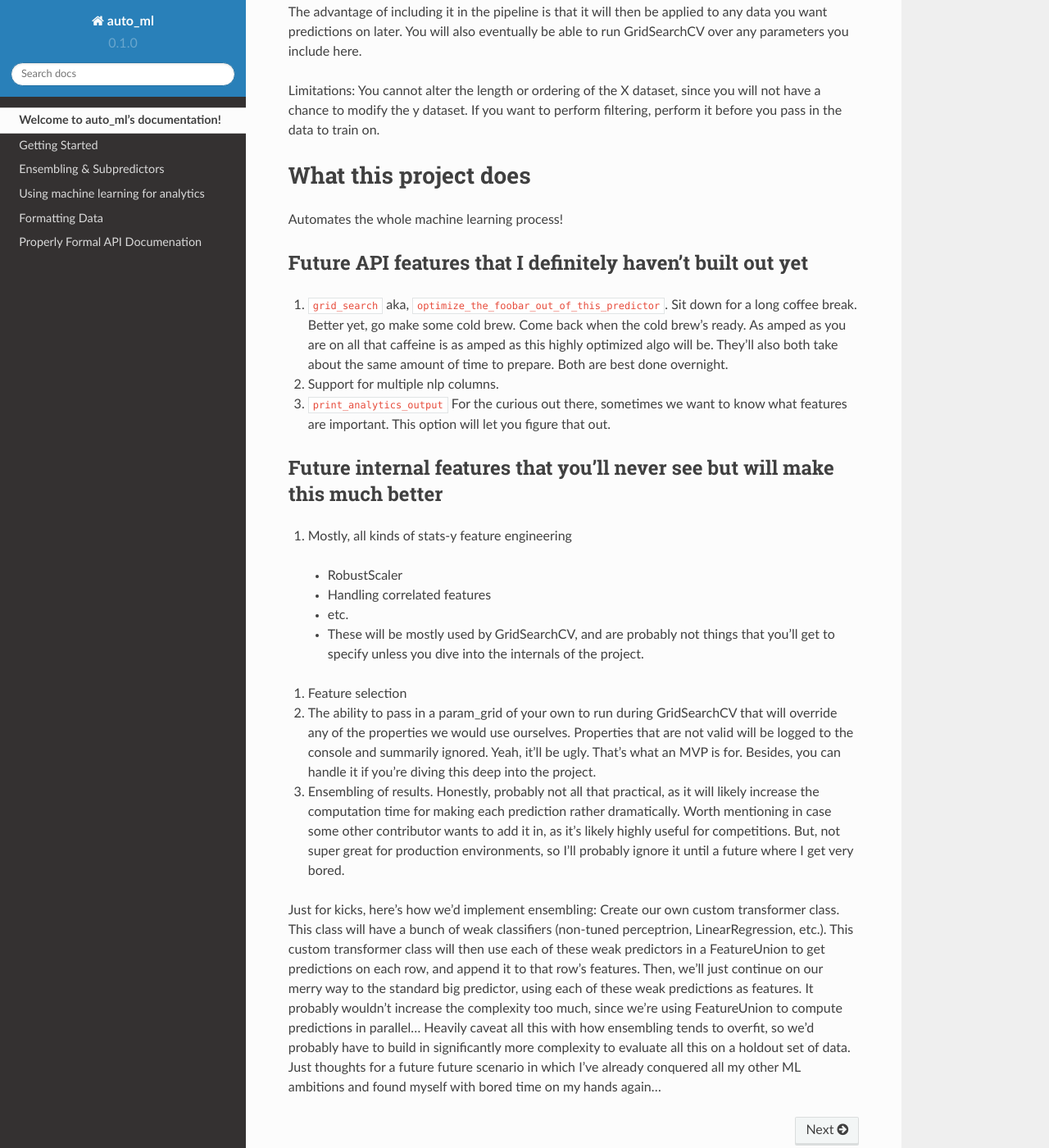
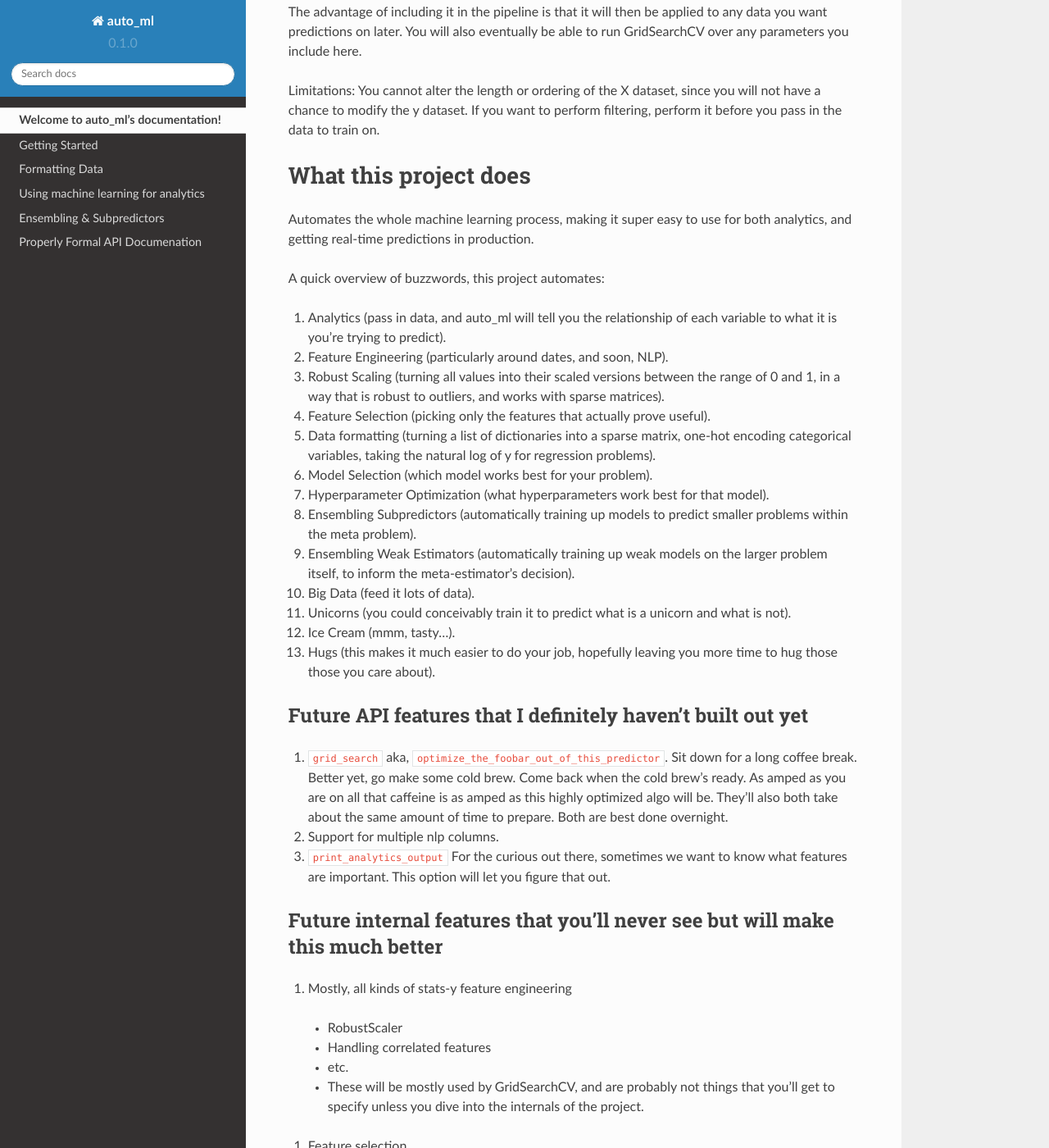
Before and after one commit to ClimbsRocks/auto_ml, a Sphinx documentation site: the page built from docs/source/index.rst, in a window 1280 px wide and 1400 px high, scrolled down 1918 px. Shown: the whole window at 82% size. Built offline with Sphinx 7.4.7 and the Read the Docs theme 2.0.0, drawn with Linux system fonts in a browser that asks for light colours; some of the changed text lies outside the part shown.

Commit message:
Adds buzzwords to describe what this project does.

```diff
--- a/docs/source/api_docs_for_geeks.rst
+++ b/docs/source/api_docs_for_geeks.rst
@@ -1,7 +1,5 @@
 Properly Formal API Documenation
 ================================
-
-For those who prefer code over words.
 
 
 auto_ml
--- a/docs/source/index.rst
+++ b/docs/source/index.rst
@@ -13,9 +13,9 @@ Contents:
 
    self
    getting_started.rst
+   formatting_data.rst
+   analytics.rst
    ensembling.rst
-   analytics.rst
-   formatting_data.rst
    api_docs_for_geeks.rst
 
 Installation
@@ -66,9 +66,23 @@ You cannot alter the length or ordering of the X dataset, since you will not hav
 
 What this project does
 =======================
-Automates the whole machine learning process!
+Automates the whole machine learning process, making it super easy to use for both analytics, and getting real-time predictions in production.
 
+A quick overview of buzzwords, this project automates:
 
+#. Analytics (pass in data, and auto_ml will tell you the relationship of each variable to what it is you're trying to predict).
+#. Feature Engineering (particularly around dates, and soon, NLP).
+#. Robust Scaling (turning all values into their scaled versions between the range of 0 and 1, in a way that is robust to outliers, and works with sparse matrices).
+#. Feature Selection (picking only the features that actually prove useful).
+#. Data formatting (turning a list of dictionaries into a sparse matrix, one-hot encoding categorical variables, taking the natural log of y for regression problems).
+#. Model Selection (which model works best for your problem).
+#. Hyperparameter Optimization (what hyperparameters work best for that model).
+#. Ensembling Subpredictors (automatically training up models to predict smaller problems within the meta problem).
+#. Ensembling Weak Estimators (automatically training up weak models on the larger problem itself, to inform the meta-estimator's decision).
+#. Big Data (feed it lots of data).
+#. Unicorns (you could conceivably train it to predict what is a unicorn and what is not).
+#. Ice Cream (mmm, tasty...).
+#. Hugs (this makes it much easier to do your job, hopefully leaving you more time to hug those those you care about).
 
 
 Future API features that I definitely haven't built out yet
```
